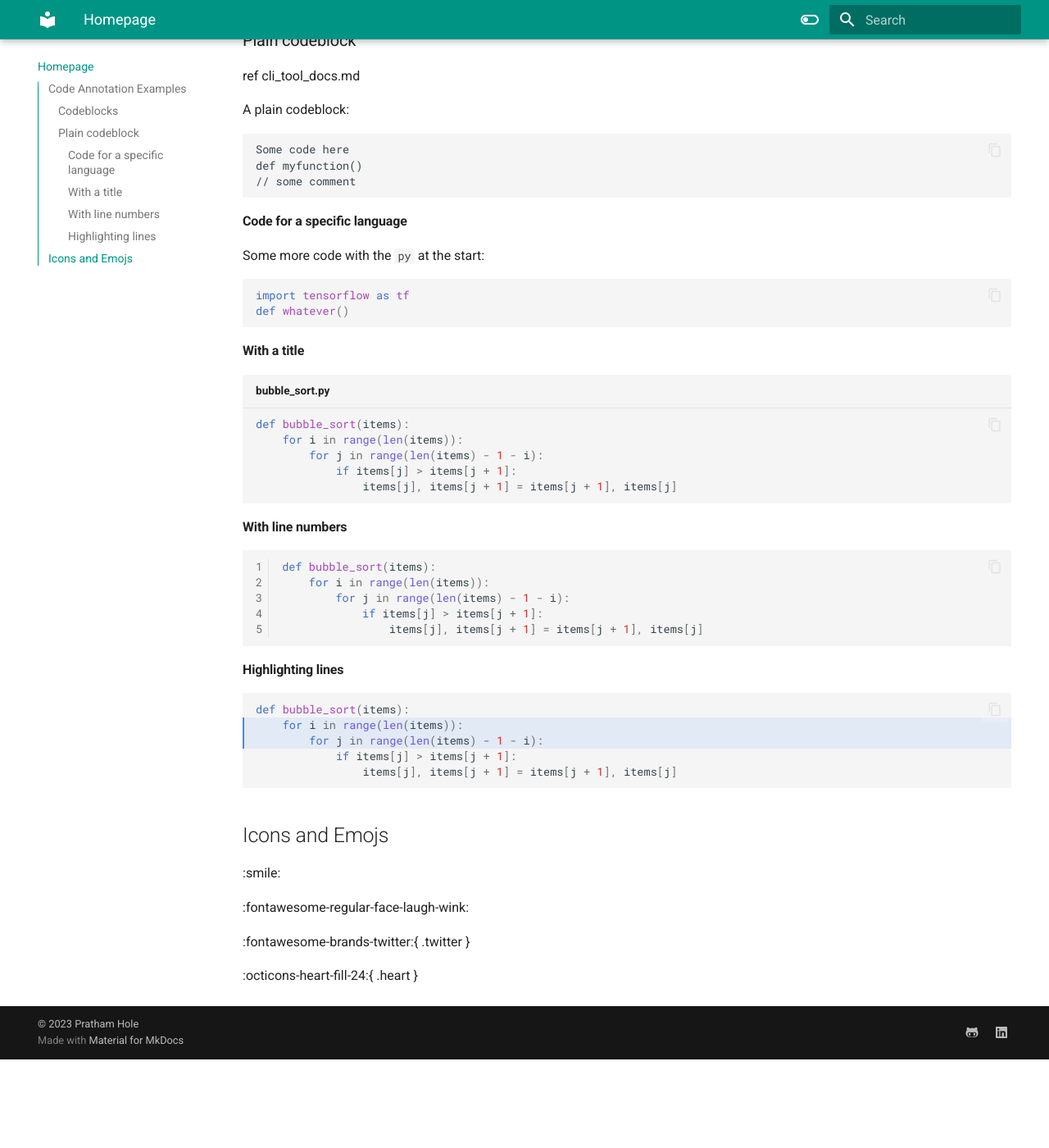
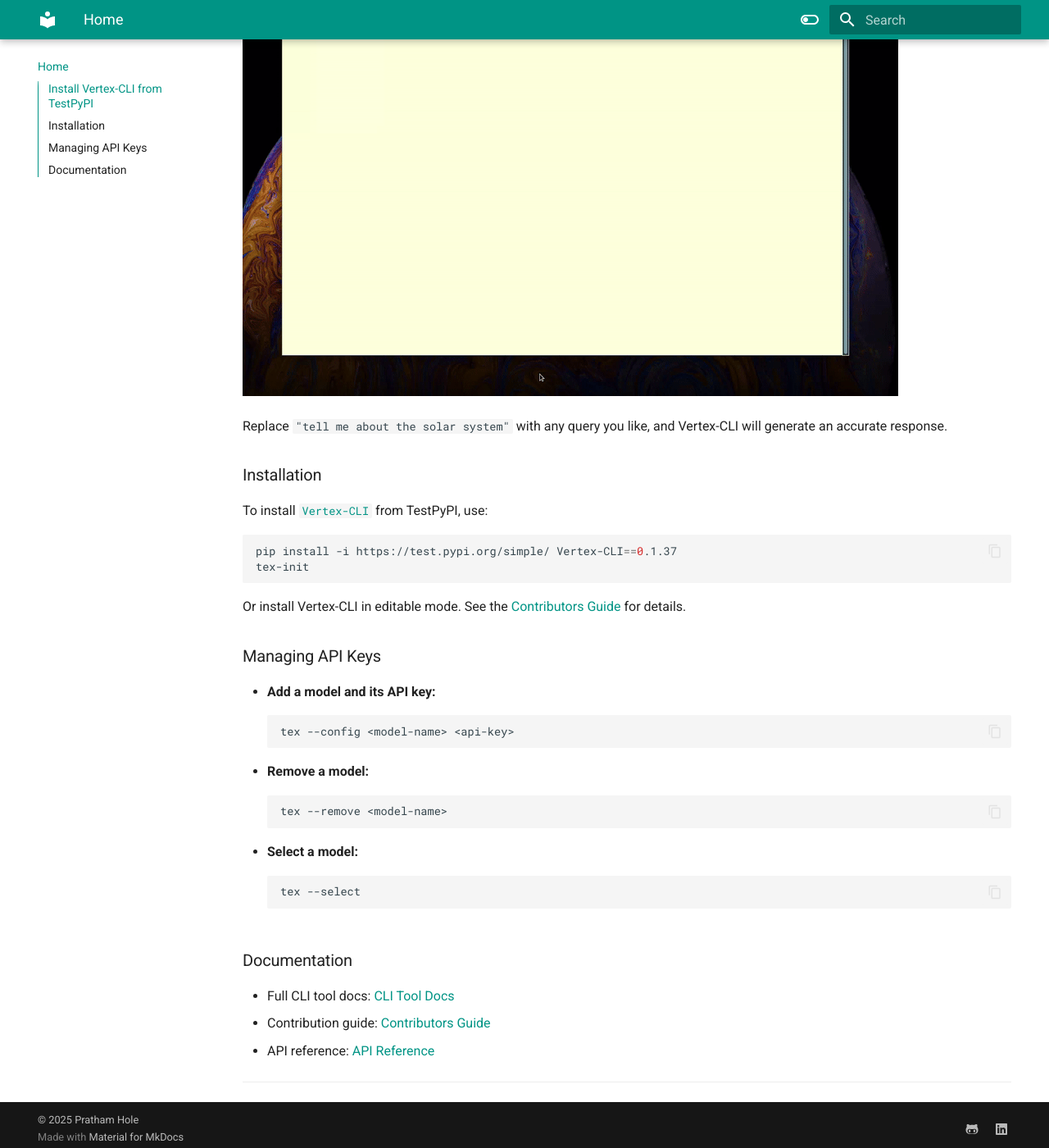
Before and after one commit to medha-14/Vertex-CLI, an MkDocs documentation site: the page built from docs/index.md, in a window 1280 px wide and 1400 px high, scrolled down 414 px. Shown: the whole window at 82% size. Built offline with MkDocs 1.6.1 and Material for MkDocs 9.7.7, drawn with Linux system fonts in a browser that asks for light colours; before the commit the page ends 1706 px from its top, so only the background shows below that; some of the changed text lies outside the part shown.

````diff
--- a/docs/index.md
+++ b/docs/index.md
@@ -1,70 +1,47 @@
 # Homepage
 
-For full documentation visit [mkdocs.org](https://www.mkdocs.org).
+### Install Vertex-CLI from TestPyPI
 
-## Code Annotation Examples
+Vertex-CLI is a command-line tool that lets you use LLMs to answer queries and debug faster.
+For example, you can run:
 
-### Codeblocks
-
-Some `code` goes here.
-
-### Plain codeblock
-
-ref cli_tool_docs.md
-
-A plain codeblock:
-
-```
-Some code here
-def myfunction()
-// some comment
+```bash
+tex "tell me about the solar system"
 ```
 
-#### Code for a specific language
+![Example usage](images/eg_matplotlib.gif)
 
-Some more code with the `py` at the start:
+Replace `"tell me about the solar system"` with any query you like, and Vertex-CLI will generate an accurate response.
 
-``` py
-import tensorflow as tf
-def whatever()
+### Installation
+
+To install [`Vertex-CLI`](https://github.com/prtm2110/vertex-cli) from TestPyPI, use:
+
+```bash
+pip install -i https://test.pypi.org/simple/ Vertex-CLI==0.1.37
+tex-init
 ```
+Or install Vertex-CLI in editable mode. See the [Contributors Guide](contributors_guide.md) for details.
 
-#### With a title
+### Managing API Keys
 
-``` py title="bubble_sort.py"
-def bubble_sort(items):
-    for i in range(len(items)):
-        for j in range(len(items) - 1 - i):
-            if items[j] > items[j + 1]:
-                items[j], items[j + 1] = items[j + 1], items[j]
-```
+- **Add a model and its API key:**
+  ```bash
+  tex --config <model-name> <api-key>
+  ```
+- **Remove a model:**
+  ```bash
+  tex --remove <model-name>
+  ```
+- **Select a model:**
+  ```bash
+  tex --select
+  ```
 
-#### With line numbers
+### Documentation
 
-``` py linenums="1"
-def bubble_sort(items):
-    for i in range(len(items)):
-        for j in range(len(items) - 1 - i):
-            if items[j] > items[j + 1]:
-                items[j], items[j + 1] = items[j + 1], items[j]
-```
+- Full CLI tool docs: [CLI Tool Docs](cli_tool_docs.md)
+- Contribution guide: [Contributors Guide](contributors_guide.md)
+- API reference: [API Reference](references.md)
 
-#### Highlighting lines
-
-``` py hl_lines="2 3"
-def bubble_sort(items):
-    for i in range(len(items)):
-        for j in range(len(items) - 1 - i):
-            if items[j] > items[j + 1]:
-                items[j], items[j + 1] = items[j + 1], items[j]
-```
-
-## Icons and Emojs
-
-:smile:
-
-:fontawesome-regular-face-laugh-wink:
-
-:fontawesome-brands-twitter:{ .twitter }
-
-:octicons-heart-fill-24:{ .heart }
+---
--- a/mkdocs.yml
+++ b/mkdocs.yml
@@ -30,6 +30,13 @@ theme:
 plugins:
   - social
   - search
+  - mkdocstrings
+
+nav:
+  - Home: index.md
+  - CLI Tool Guide: cli_tool_docs.md
+  - Contributors Guide: contributors_guide.md
+  - API Reference: references.md
 
 extra:
   social:
@@ -54,4 +61,4 @@ markdown_extensions:
 
 
 copyright: |
-  &copy; 2023 <a href="https://github.com/prtm2110"  target="_blank" rel="noopener">Pratham Hole</a>
+  &copy; 2025 <a href="https://github.com/prtm2110"  target="_blank" rel="noopener">Pratham Hole</a>
--- a/pyproject.toml
+++ b/pyproject.toml
@@ -26,7 +26,7 @@ Homepage = "https://github.com/Prtm2110/Vertex-CLI"
 Repository = "https://github.com/Prtm2110/Vertex-CLI"
 
 [project.optional-dependencies]
-dev = ["twine", "build", "mkdocs-material", "mkdocs-material[imaging]"]
+dev = ["twine", "build", "mkdocs-material", "mkdocs-material[imaging]", "mkdocstrings", "mkdocstrings-python"]
 
 [project.scripts]
 tex = "cli.prompt:main"
````
Also changed, not shown: README.md (+1 -1 lines), docs/cli_tool_docs.md (+48 -7 lines), docs/contributors_guide.md (added, +36 -0 lines), docs/references.md (added, +3 -0 lines), docs/images/eg_matplotlib.gif (renamed from docs/eg_matplotlib.gif), docs/images/pr_eg.gif (renamed from docs/pr_eg.gif), docs/images/readme_eg.png (renamed from docs/readme_eg.png).
